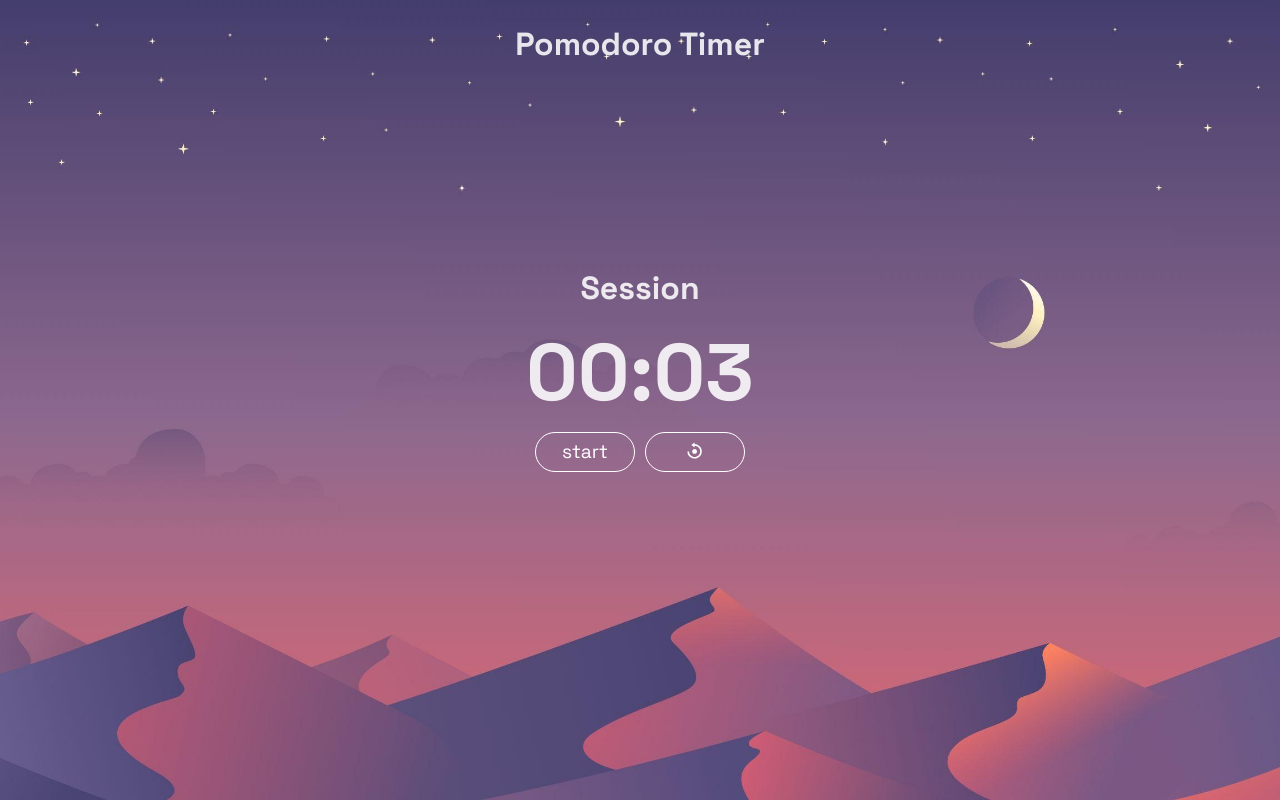
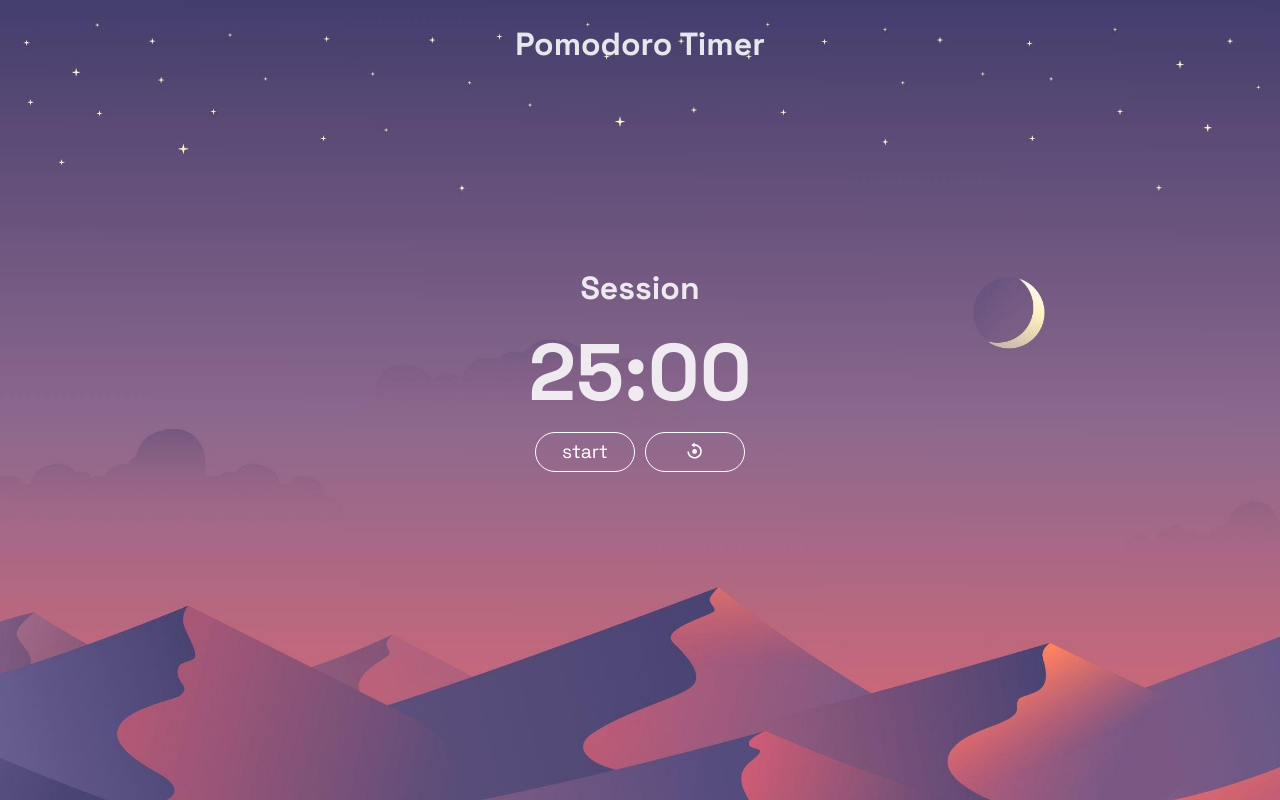
Before and after one commit to Minus0149/Pomodoro-Timer, a React (Vite) app: page / in a window 1280 px wide. Built offline with nearby package versions, Linux system fonts and the light colour scheme; no server answers.

Commit message:
Made a slight change to usestate:secoundsleft

```diff
--- a/src/components/Pomodoro.jsx
+++ b/src/components/Pomodoro.jsx
@@ -5,7 +5,7 @@ import useSound from "use-sound";
 import bell from "../assets/bell.wav";
 
 const Pomodoro = () => {
-	const [secondsLeft, setSecondsLeft] = useState(0.05 * 60);
+	const [secondsLeft, setSecondsLeft] = useState(25 * 60);
 	const [timer, setTimer] = useState();
 	const [paused, setPaused] = useState(true);
 	const [mode, setMode] = useState("session");
```
